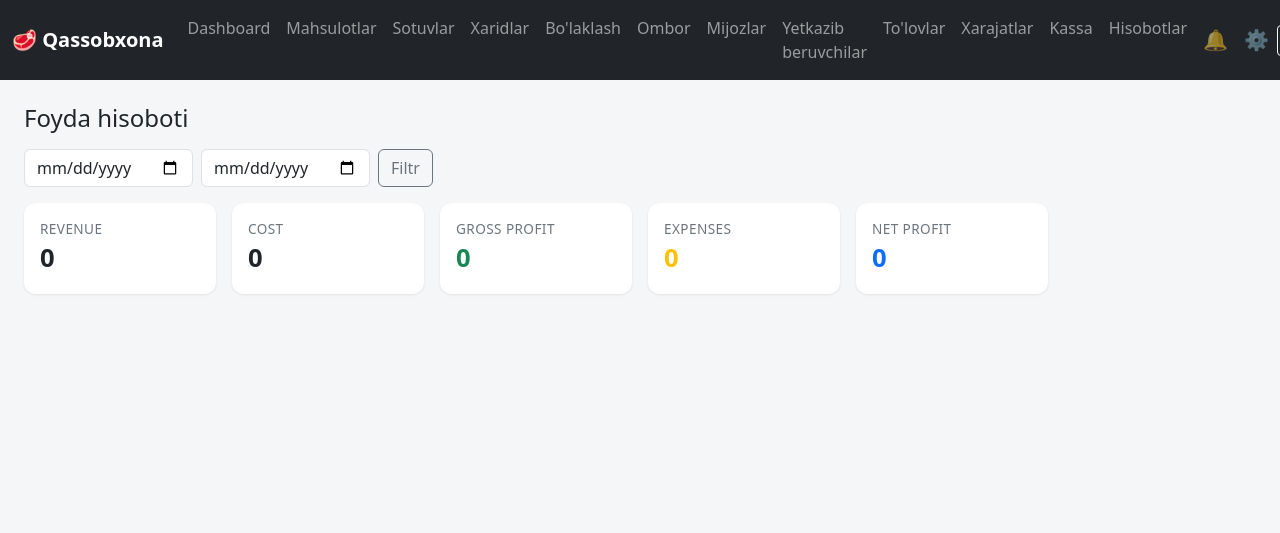
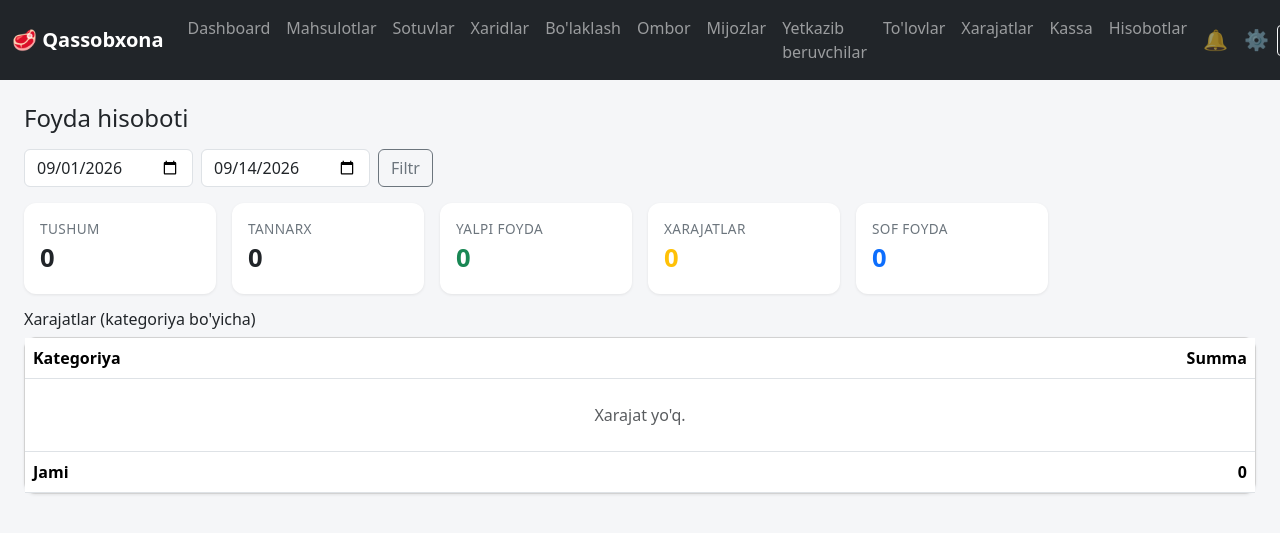
Before and after one commit to abdurahmonovjamshid/qassobxona, a Django app: page /reports/profit/ in a window 1280 px wide; the page is wider, and only the part inside the window is pictured. Shown: the top 533 px of that part. Run offline with Django 5.2, Linux system fonts and the light colour scheme; the visitor is signed in with stand-in values (Sample User, id 1); data that the repository does not hold is empty.

```diff
--- a/apps/customers/urls.py
+++ b/apps/customers/urls.py
@@ -6,6 +6,7 @@ app_name = 'customers'
 
 urlpatterns = [
     path('', views.customer_list, name='list'),
+    path('export/', views.customer_list_export, name='list_export'),
     path('create/', views.customer_create, name='create'),
     path('<int:pk>/', views.customer_detail, name='detail'),
     path('<int:pk>/edit/', views.customer_update, name='update'),
--- a/apps/reports/services/report_service.py
+++ b/apps/reports/services/report_service.py
@@ -113,10 +113,15 @@ def profit_report(*, date_from=None, date_to=None):
     expenses_total = expenses.aggregate(s=Sum('amount'))['s'] or ZERO
     net_profit = gross_profit - expenses_total
 
+    expenses_by_category = (
+        expenses.values('category__name').annotate(total=Sum('amount')).order_by('-total')
+    )
+
     return {
         'revenue': revenue,
         'cost': cost,
         'gross_profit': gross_profit,
         'expenses_total': expenses_total,
         'net_profit': net_profit,
+        'expenses_by_category': expenses_by_category,
     }
--- a/apps/reports/views.py
+++ b/apps/reports/views.py
@@ -1,6 +1,7 @@
 from django.contrib.auth.decorators import login_required
 from django.shortcuts import render
 
+from apps.common.date_filters import get_date_range
 from apps.customers.models import Customer
 from apps.products.models import Product
 from apps.reports.services import report_service
@@ -52,7 +53,7 @@ def creditor_report_view(request):
 
 @login_required
 def profit_report_view(request):
-    date_from = request.GET.get('date_from') or None
-    date_to = request.GET.get('date_to') or None
-    data = report_service.profit_report(date_from=date_from, date_to=date_to)
+    date_from, date_to = get_date_range(request)
+    data = report_service.profit_report(date_from=date_from or None, date_to=date_to or None)
+    data.update({'date_from': date_from, 'date_to': date_to})
     return render(request, 'reports/profit.html', data)
--- a/apps/suppliers/urls.py
+++ b/apps/suppliers/urls.py
@@ -6,6 +6,7 @@ app_name = 'suppliers'
 
 urlpatterns = [
     path('', views.supplier_list, name='list'),
+    path('export/', views.supplier_list_export, name='list_export'),
     path('create/', views.supplier_create, name='create'),
     path('<int:pk>/', views.supplier_detail, name='detail'),
     path('<int:pk>/edit/', views.supplier_update, name='update'),
--- a/templates/reports/profit.html
+++ b/templates/reports/profit.html
@@ -5,16 +5,41 @@
 <h4 class="mb-3">Foyda hisoboti</h4>
 
 <form method="get" class="row g-2 mb-3">
-    <div class="col-12 col-md-auto"><input type="date" name="date_from" class="form-control" value="{{ request.GET.date_from }}"></div>
-    <div class="col-12 col-md-auto"><input type="date" name="date_to" class="form-control" value="{{ request.GET.date_to }}"></div>
+    <div class="col-12 col-md-auto"><input type="date" name="date_from" class="form-control" value="{{ date_from }}"></div>
+    <div class="col-12 col-md-auto"><input type="date" name="date_to" class="form-control" value="{{ date_to }}"></div>
     <div class="col-12 col-md-auto"><button class="btn btn-outline-secondary" type="submit">Filtr</button></div>
 </form>
 
-<div class="row g-3">
-    <div class="col-md-4 col-lg-2"><div class="card stat-card"><div class="card-body"><div class="stat-label">Revenue</div><div class="stat-value">{{ revenue|floatformat:0|intcomma }}</div></div></div></div>
-    <div class="col-md-4 col-lg-2"><div class="card stat-card"><div class="card-body"><div class="stat-label">Cost</div><div class="stat-value">{{ cost|floatformat:0|intcomma }}</div></div></div></div>
-    <div class="col-md-4 col-lg-2"><div class="card stat-card"><div class="card-body"><div class="stat-label">Gross Profit</div><div class="stat-value text-success">{{ gross_profit|floatformat:0|intcomma }}</div></div></div></div>
-    <div class="col-md-4 col-lg-2"><div class="card stat-card"><div class="card-body"><div class="stat-label">Expenses</div><div class="stat-value text-warning">{{ expenses_total|floatformat:0|intcomma }}</div></div></div></div>
-    <div class="col-md-4 col-lg-2"><div class="card stat-card"><div class="card-body"><div class="stat-label">Net Profit</div><div class="stat-value text-primary">{{ net_profit|floatformat:0|intcomma }}</div></div></div></div>
+<div class="row g-3 mb-3">
+    <div class="col-md-4 col-lg-2"><div class="card stat-card"><div class="card-body"><div class="stat-label">Tushum</div><div class="stat-value">{{ revenue|floatformat:0|intcomma }}</div></div></div></div>
+    <div class="col-md-4 col-lg-2"><div class="card stat-card"><div class="card-body"><div class="stat-label">Tannarx</div><div class="stat-value">{{ cost|floatformat:0|intcomma }}</div></div></div></div>
+    <div class="col-md-4 col-lg-2"><div class="card stat-card"><div class="card-body"><div class="stat-label">Yalpi foyda</div><div class="stat-value text-success">{{ gross_profit|floatformat:0|intcomma }}</div></div></div></div>
+    <div class="col-md-4 col-lg-2"><div class="card stat-card"><div class="card-body"><div class="stat-label">Xarajatlar</div><div class="stat-value text-warning">{{ expenses_total|floatformat:0|intcomma }}</div></div></div></div>
+    <div class="col-md-4 col-lg-2"><div class="card stat-card"><div class="card-body"><div class="stat-label">Sof foyda</div><div class="stat-value text-primary">{{ net_profit|floatformat:0|intcomma }}</div></div></div></div>
+</div>
+
+<h6 class="mb-2">Xarajatlar (kategoriya bo'yicha)</h6>
+<div class="card table-card">
+    <div class="table-responsive">
+        <table class="table mb-0">
+            <thead><tr><th>Kategoriya</th><th class="text-end">Summa</th></tr></thead>
+            <tbody>
+            {% for row in expenses_by_category %}
+                <tr>
+                    <td>{{ row.category__name }}</td>
+                    <td class="text-end">{{ row.total|floatformat:0|intcomma }}</td>
+                </tr>
+            {% empty %}
+                <tr><td colspan="2" class="text-center text-muted py-4">Xarajat yo'q.</td></tr>
+            {% endfor %}
+            </tbody>
+            <tfoot>
+                <tr class="fw-bold">
+                    <td>Jami</td>
+                    <td class="text-end">{{ expenses_total|floatformat:0|intcomma }}</td>
+                </tr>
+            </tfoot>
+        </table>
+    </div>
 </div>
 {% endblock %}
```
Also changed, not shown: apps/common/excel_export.py (+32 -0 lines), apps/customers/views.py (+20 -8 lines), apps/suppliers/views.py (+20 -8 lines), templates/customers/list.html (+6 -4 lines), templates/suppliers/list.html (+6 -4 lines).
